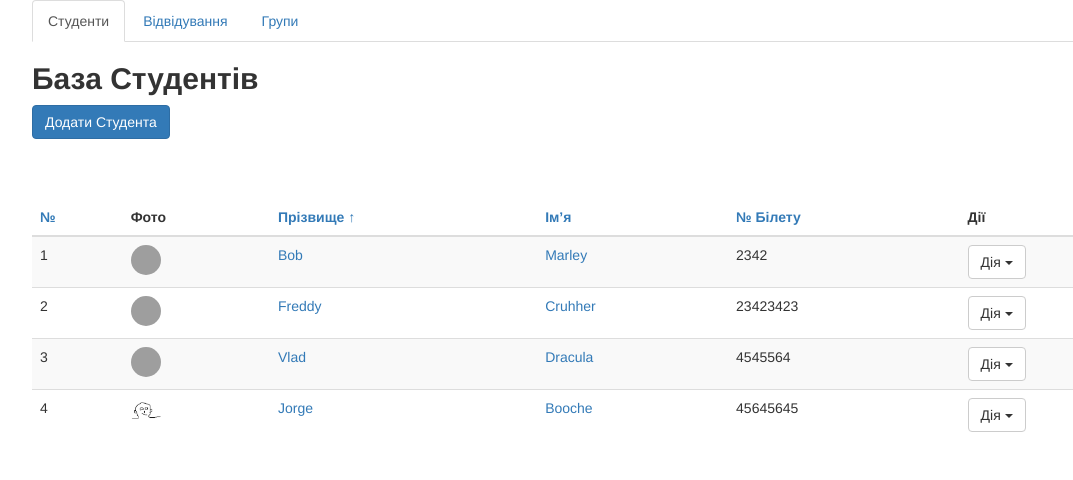
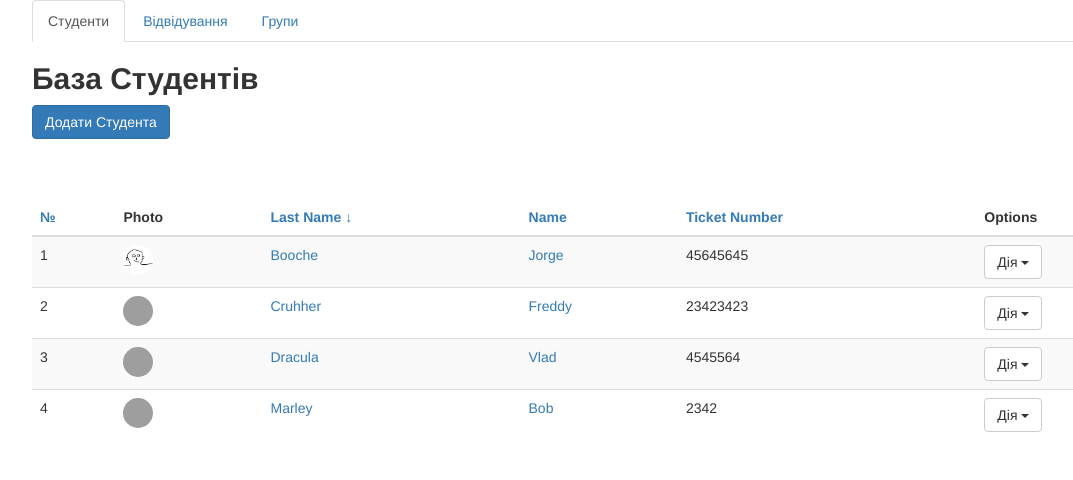
Before and after one commit to MaksymIlyin/students_db, a Django app: page /?order_by=last_name in a window 1280 px wide. Shown: the part 70-550 px from the top of the page, without its empty margins (38-1111 px from the left). Run offline with Django 4.2, Linux system fonts and the light colour scheme; data comes from the database, SQL or seed files in the repository; some libraries are stand-ins or nearby versions; grey boxes are pictures that could not be loaded.

Commit message:
add dynamic sorting by columns

```diff
--- a/studentsdb/students/templates/students/students_list.html
+++ b/studentsdb/students/templates/students/students_list.html
@@ -11,16 +11,36 @@
 <a class="btn btn-primary" href="{% url 'students_add' %}">Додати Студента</a>
 <!-- Start Students Listing -->
 <table class="table table-hover table-striped">
+    {% with order_by=request.GET.order_by reverse=request.GET.reverse %}
     <thead>
         <tr>
             <th><a href="">№</a></th>
-            <th>Фото</th>
-            <th><a href="">Прізвище &uarr;</a></th>
-            <th><a href="#">Ім’я</a></th>
-            <th><a href="#">№ Білету</a></th>
-            <th>Дії</th>
+            <th>Photo</th>
+            <th>
+                <a href="{% url 'home' %}?order_by=last_name{% if order_by == 'last_name' and reverse != '1' %}&amp;reverse=1{% endif %}">
+                Last Name
+                {% if order_by == "last_name" and .reverse != "1" %}&darr;
+                {% elif order_by == "last_name" and reverse == "1" %}&uarr;
+                {% endif %}</a>
+            </th>
+            <th>
+                <a href="{% url 'home' %}?order_by=first_name{% if order_by == 'first_name' and reverse != '1' %}&amp;reverse=1{% endif %}">
+                Name
+                {% if order_by == "first_name" and reverse != "1" %}&darr;
+                {% elif order_by == "first_name" and reverse == "1" %}&uarr;
+                {% endif %}</a>
+            </th>
+            <th>
+                <a href="{% url 'home' %}?order_by=ticket{% if order_by == 'ticket' and reverse != '1' %}&amp;reverse=1{% endif %}">
+                Ticket Number
+                {% if order_by == "ticket" and reverse != "1" %}&darr;
+                {% elif order_by == "ticket" and reverse == "1" %}&uarr;
+                {% endif %}</a>
+            </th>
+            <th>Options</th>
         </tr>
     </thead>
+    {% endwith %}
     <tbody>
         {% for student in students %}
             <tr>
@@ -30,8 +50,8 @@
                 {% else %}
                     <td><img class="img-circle" height="30" width="30" src="{% static "img/default_student.jpg" %}"></td>
                 {% endif %}
+                <td><a href="{% url 'students_edit' student.id %}">{{ student.last_name }}</td>
                 <td><a href="{% url 'students_edit' student.id %}">{{ student.first_name }}</td>
-                <td><a href="{% url 'students_edit' student.id %}">{{ student.last_name }}</td>
                 <td>{{ student.ticket }}</td>
                 <td>
                     <div class="dropdown">
--- a/studentsdb/students/views.py
+++ b/studentsdb/students/views.py
@@ -6,6 +6,13 @@ from .models import Student
 # Views for students
 def students_list(request):
     students = Student.objects.all()
+
+    # try to order students list
+    order_by = request.GET.get("order_by", "")
+    if order_by in ("last_name", "first_name", "ticket"):
+        students = students.order_by(order_by)
+        if request.GET.get("reverse", "") == "1":
+            students = students.reverse()
     return render(request, "students/students_list.html", {"students": students})
 
 def students_add(request):
```
